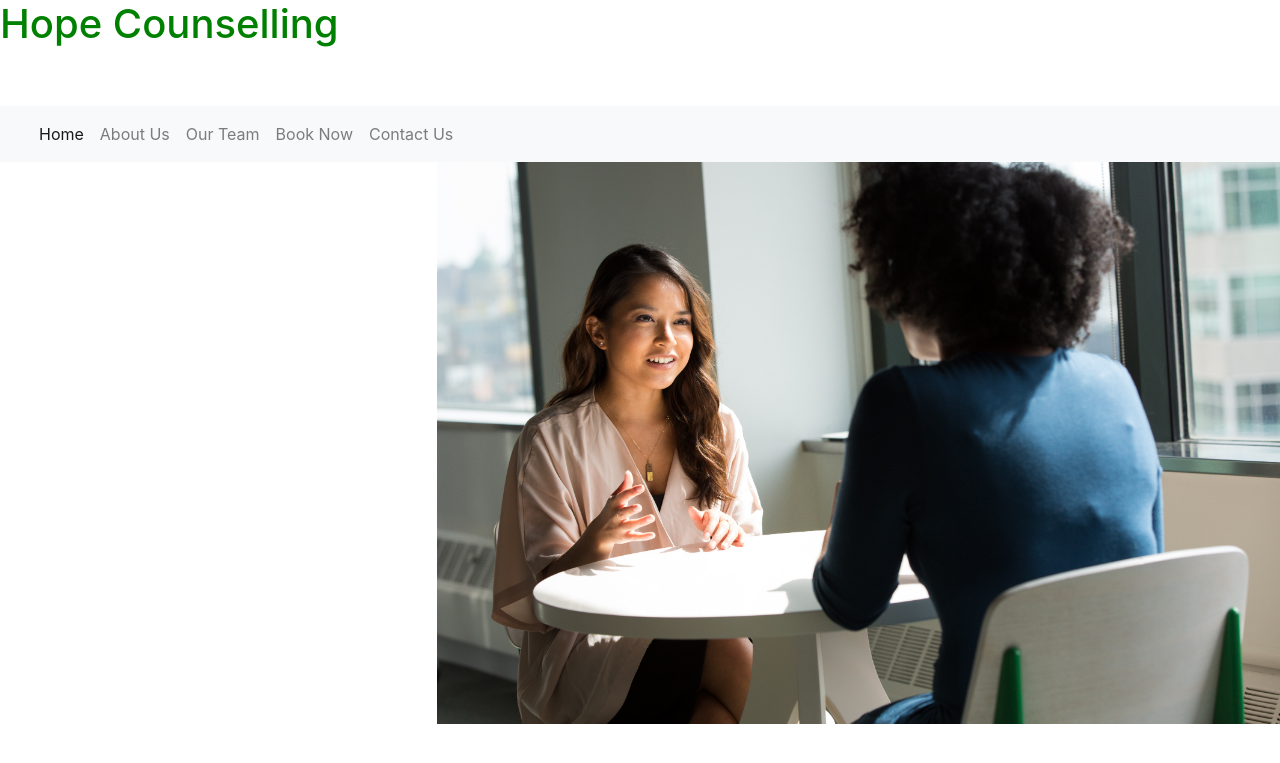
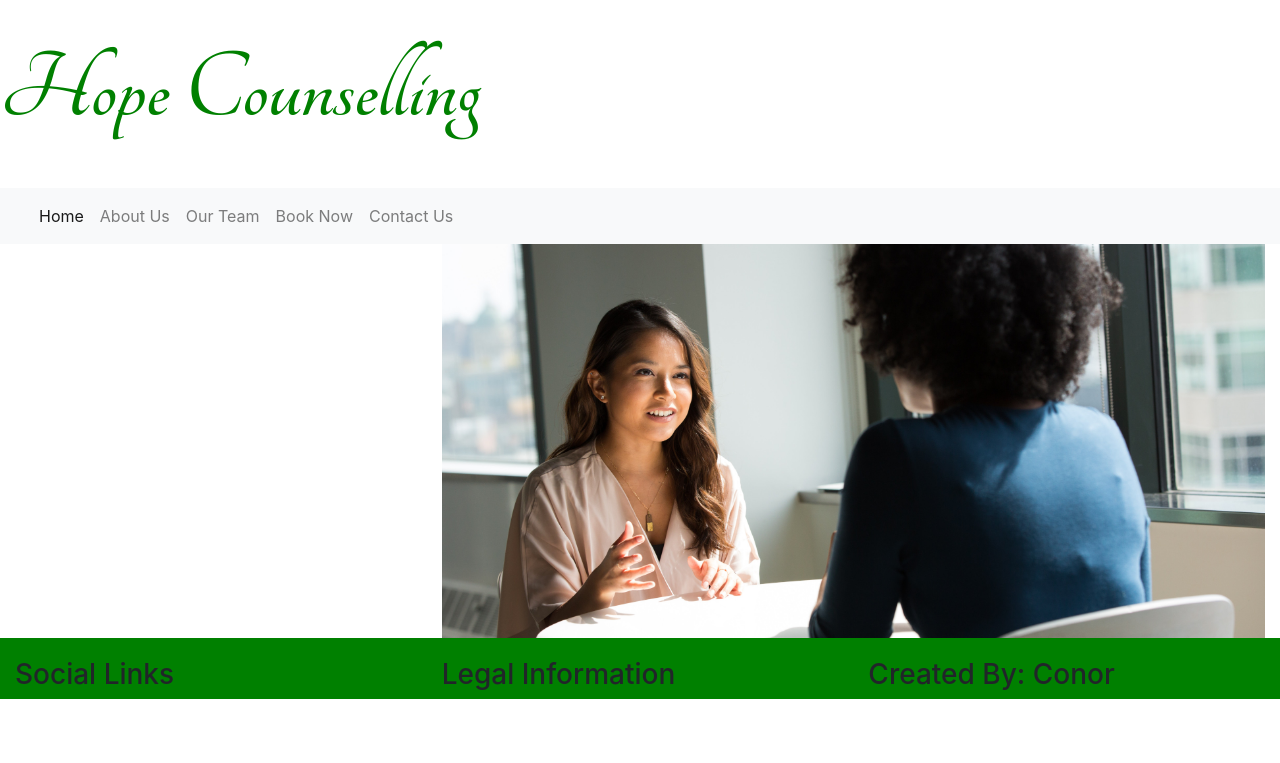
Before and after one commit to cfconor/hope_counselling, a Django app: page / in a window 1280 px wide. Shown: the top 763 px of the page. Run offline with Django 4.2, Linux system fonts and the light colour scheme; data that the repository does not hold is empty; some libraries are stand-ins or nearby versions.

Commit message:
added views, links, jquery functions. Updated css and images

```diff
--- a/hope_counselling/home/static/css/styles.css
+++ b/hope_counselling/home/static/css/styles.css
@@ -1,4 +1,20 @@
 #main-page-title {
+    padding-bottom: 30px;
+    padding-top: 30px;
+}
+
+#main-page-title h1 {
+    font-family: 'Tangerine', cursive;
+    font-size: 100px;
     color: green;
-    padding-bottom: 50px;
 }
+
+#index-main-image {
+    max-height: 1000px;
+    object-fit: contain;
+}
+
+footer {
+    padding-top: 20px;
+    background-color: green;
+}
--- /dev/null
+++ b/hope_counselling/home/static/js/datepicker.js
@@ -0,0 +1,3 @@
+$( function() {
+    $( "#datepicker" ).datepicker();
+  } );
--- a/hope_counselling/home/templates/home/index.html
+++ b/hope_counselling/home/templates/home/index.html
@@ -7,18 +7,18 @@
 {% block pagetitle %}Home{% endblock %}
 
 {% block content %}
+<div class="container-fluid">
+
+</div>
+
 <div class="row">
     <div class="col-4">
 
     </div>
     <div class="col-8">
-        <img src="{% static 'img/home-image.jpg' %}" class="img-fluid" alt="Hope Counselling Homepage image">
+        <img src="{% static 'img/home-image-2.jpg' %}" class="img-fluid" id="index-main-image" alt="Hope Counselling Homepage image">
     </div>
 </div>
 
 
 {% endblock %}
-
-{% block userjs %}
-    <script src="{% static 'img/home-image.jpg' %}"></script>
-{% endblock %}
--- a/hope_counselling/home/urls.py
+++ b/hope_counselling/home/urls.py
@@ -4,5 +4,6 @@ from . import views
 
 urlpatterns = [
     path('', views.index, name='index'),
-    path('our-team', views.index, name='our-team'),
+    path('our-team', views.our_team, name='our_team'),
+    path('schedule', views.schedule, name='schedule'),
 ]
--- a/hope_counselling/home/views.py
+++ b/hope_counselling/home/views.py
@@ -11,12 +11,14 @@ db = db_client[os.getenv('DB_NAME')]
 counsellor_coll = db["Counsellor"]
 
 def index(request):
-    title = "DB Test"
-    db_q = str(counsellor_coll.find_one({"first_name": "Jimmy"}))
-
 
     return render(request, 'index.html')
 
 def our_team(request):
+    all_counsellors = counsellor_coll.find()
 
     return render(request, 'our-team.html')
+
+def schedule(request):
+
+    return render(request, 'schedule.html')
--- a/hope_counselling/templates/base.html
+++ b/hope_counselling/templates/base.html
@@ -3,13 +3,18 @@
 <!DOCTYPE html>
 <html lang="en">
     <head>
-        <!---->
+        <!-- Metadata -->
         <meta http-equiv="X-UA-Compatible" content="ie=edge">
         <meta charset="utf-8">
         <meta name="viewport" content="width=device-width, initial-scale=1, shrink-to-fit=no">
 
         <!-- Bootstrap CSS -->
         <link rel="stylesheet" href="https://stackpath.bootstrapcdn.com/bootstrap/4.4.1/css/bootstrap.min.css" integrity="sha384-Vkoo8x4CGsO3+Hhxv8T/Q5PaXtkKtu6ug5TOeNV6gBiFeWPGFN9MuhOf23Q9Ifjh" crossorigin="anonymous">
+
+        <!-- Custom Fonts -->
+        <link rel="preconnect" href="https://fonts.googleapis.com">
+        <link rel="preconnect" href="https://fonts.gstatic.com" crossorigin>
+        <link href="https://fonts.googleapis.com/css2?family=Tangerine:wght@700&display=swap" rel="stylesheet">
         {% block userstyles %}
         {% endblock %}
 
@@ -26,14 +31,22 @@
         {% block pageheader %}
         {% endblock %}
 
-        {% block content %}
-        {% endblock %}
+        <div class="container-fluid">
+            {% block content %}
+            {% endblock %}
+        </div>
+
+        <footer>
+            {% include 'includes/footer_content.html' %}
+        </footer>
+
+        <!-- jQuery first, then Popper.js, then Bootstrap JS -->
+        <script src="https://cdnjs.cloudflare.com/ajax/libs/jquery/3.6.0/jquery.min.js" referrerpolicy="no-referrer" crossorigin="anonymous"></script>
+        <script src="https://cdnjs.cloudflare.com/ajax/libs/jqueryui/1.12.1/jquery-ui.min.js" integrity="sha512-uto9mlQzrs59VwILcLiRYeLKPPbS/bT71da/OEBYEwcdNUk8jYIy+D176RYoop1Da+f9mvkYrmj5MCLZWEtQuA==" crossorigin="anonymous" referrerpolicy="no-referrer"></script>
+        <script src="https://stackpath.bootstrapcdn.com/bootstrap/4.4.1/js/bootstrap.min.js" integrity="sha384-wfSDF2E50Y2D1uUdj0O3uMBJnjuUD4Ih7YwaYd1iqfktj0Uod8GCExl3Og8ifwB6" crossorigin="anonymous"></script>
+        <script src="https://cdn.jsdelivr.net/npm/popper.js@1.16.0/dist/umd/popper.min.js" integrity="sha384-Q6E9RHvbIyZFJoft+2mJbHaEWldlvI9IOYy5n3zV9zzTtmI3UksdQRVvoxMfooAo" crossorigin="anonymous"></script>
 
         <!-- Optional JavaScript -->
-        <!-- jQuery first, then Popper.js, then Bootstrap JS -->
-        <script src="https://code.jquery.com/jquery-3.4.1.slim.min.js" integrity="sha384-J6qa4849blE2+poT4WnyKhv5vZF5SrPo0iEjwBvKU7imGFAV0wwj1yYfoRSJoZ+n" crossorigin="anonymous"></script>
-        <script src="https://cdn.jsdelivr.net/npm/popper.js@1.16.0/dist/umd/popper.min.js" integrity="sha384-Q6E9RHvbIyZFJoft+2mJbHaEWldlvI9IOYy5n3zV9zzTtmI3UksdQRVvoxMfooAo" crossorigin="anonymous"></script>
-        <script src="https://stackpath.bootstrapcdn.com/bootstrap/4.4.1/js/bootstrap.min.js" integrity="sha384-wfSDF2E50Y2D1uUdj0O3uMBJnjuUD4Ih7YwaYd1iqfktj0Uod8GCExl3Og8ifwB6" crossorigin="anonymous"></script>
         {% block userjs %}
         {% endblock %}
     </body>
--- /dev/null
+++ b/hope_counselling/templates/includes/footer_content.html
@@ -0,0 +1,13 @@
+<div class="container-fluid">
+    <div class="row">
+        <div class="col">
+            <h3>Social Links</h3>
+        </div>
+        <div class="col">
+            <h3>Legal Information</h3>
+        </div>
+        <div class="col">
+            <h3>Created By: Conor</h3>
+        </div>
+    </div>
+</div>
--- a/hope_counselling/templates/includes/header_content.html
+++ b/hope_counselling/templates/includes/header_content.html
@@ -5,10 +5,10 @@
     <div class="container-fluid">
         <div class="collapse navbar-collapse" id="navbarNavAltMarkup">
             <div class="navbar-nav">
-                <a class="nav-link active" aria-current="page" href="#">Home</a>
+                <a class="nav-link active" aria-current="page" href="{% url 'index' %}">Home</a>
                 <a class="nav-link" href="#">About Us</a>
-                <a class="nav-link" href="#">Our Team</a>
-                <a class="nav-link" href="#">Book Now</a>
+                <a class="nav-link" href="{% url 'our_team' %}">Our Team</a>
+                <a class="nav-link" href="{% url 'schedule' %}">Book Now</a>
                 <a class="nav-link" href="#">Contact Us</a>
             </div>
         </div>
```
Also changed, not shown: hope_counselling/home/templates/home/our-team.html (+9 -2 lines), hope_counselling/home/templates/home/schedule.html (+14 -0 lines), hope_counselling/home/static/img/home-image-2.jpg (added).
